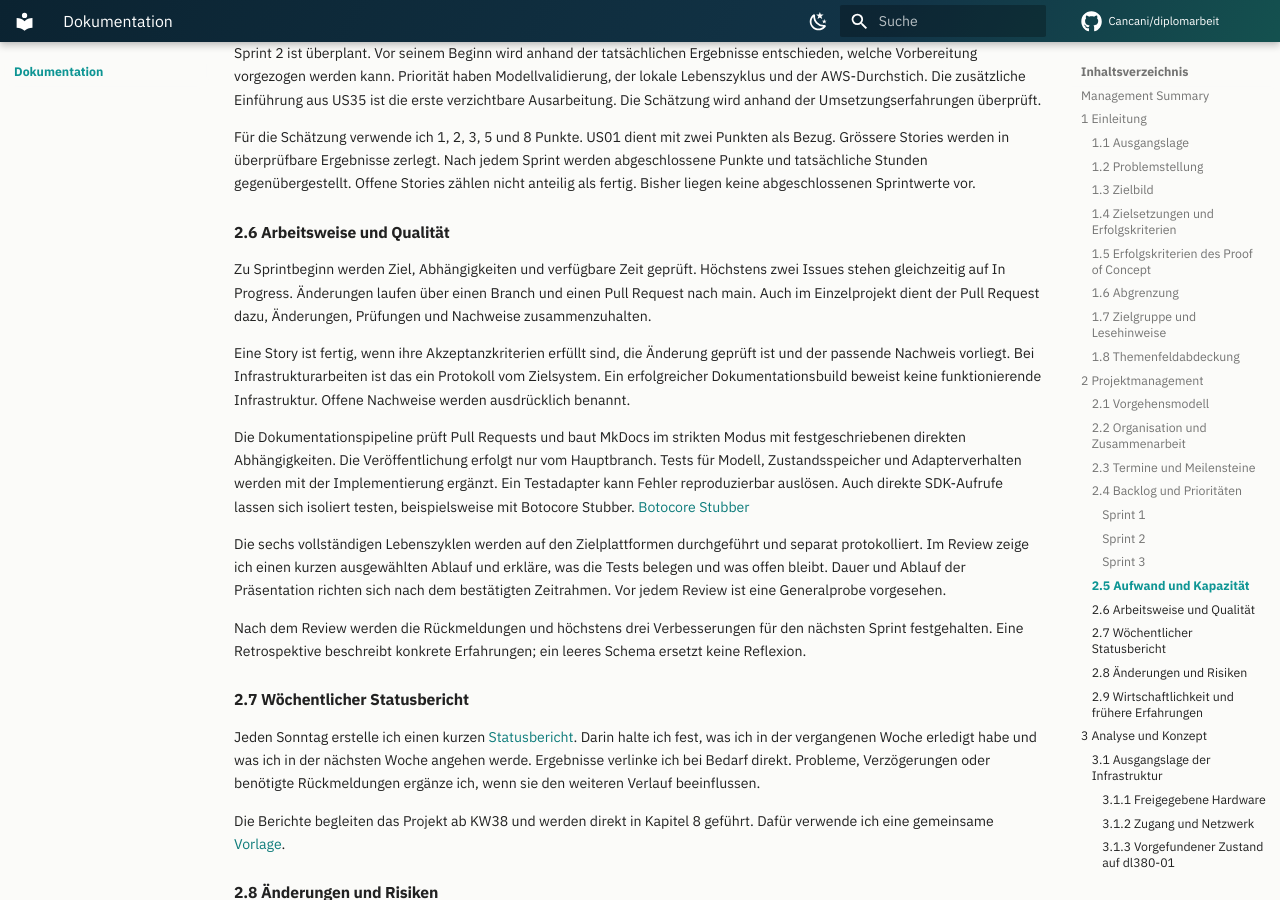
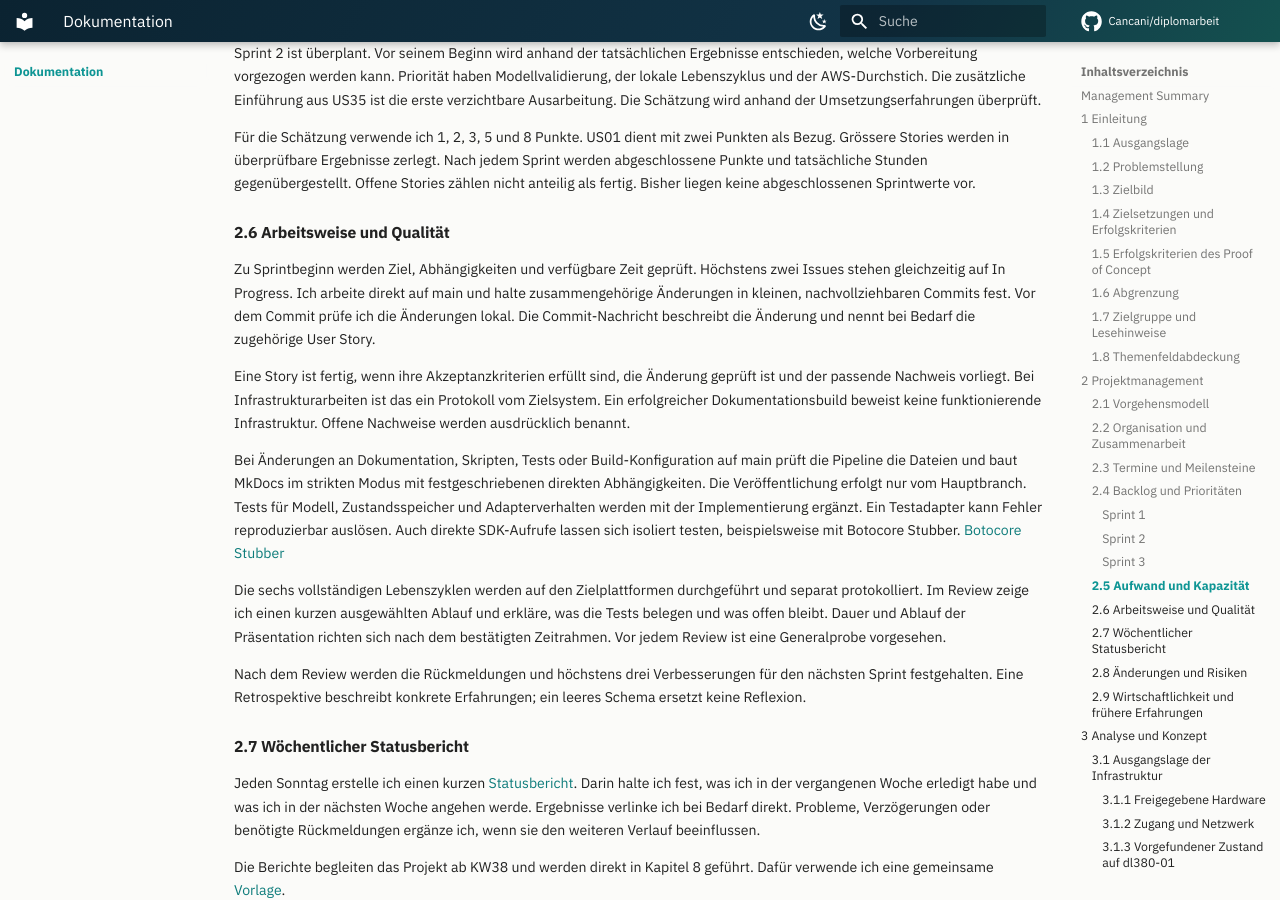
Before and after one commit to Cancani/diplomarbeit, an MkDocs documentation site: the page built from docs/dokumentation.md, in a window 1280 px wide and 900 px high, scrolled down 9307 px. Built offline with MkDocs 1.6.1 and Material for MkDocs 9.7.7, drawn with Linux system fonts in a browser that asks for light colours; comment, search, counter and statistics services are not loaded.

Commit message:
fix(planung): User Stories und Dokumentation auf direkte Commits abstimmen

```diff
--- a/docs/dokumentation.md
+++ b/docs/dokumentation.md
@@ -236,11 +236,11 @@ Für die Schätzung verwende ich 1, 2, 3, 5 und 8 Punkte. US01 dient mit zwei Pu
 
 ### 2.6 Arbeitsweise und Qualität
 
-Zu Sprintbeginn werden Ziel, Abhängigkeiten und verfügbare Zeit geprüft. Höchstens zwei Issues stehen gleichzeitig auf In Progress. Änderungen laufen über einen Branch und einen Pull Request nach main. Auch im Einzelprojekt dient der Pull Request dazu, Änderungen, Prüfungen und Nachweise zusammenzuhalten.
+Zu Sprintbeginn werden Ziel, Abhängigkeiten und verfügbare Zeit geprüft. Höchstens zwei Issues stehen gleichzeitig auf In Progress. Ich arbeite direkt auf main und halte zusammengehörige Änderungen in kleinen, nachvollziehbaren Commits fest. Vor dem Commit prüfe ich die Änderungen lokal. Die Commit-Nachricht beschreibt die Änderung und nennt bei Bedarf die zugehörige User Story.
 
 Eine Story ist fertig, wenn ihre Akzeptanzkriterien erfüllt sind, die Änderung geprüft ist und der passende Nachweis vorliegt. Bei Infrastrukturarbeiten ist das ein Protokoll vom Zielsystem. Ein erfolgreicher Dokumentationsbuild beweist keine funktionierende Infrastruktur. Offene Nachweise werden ausdrücklich benannt.
 
-Die Dokumentationspipeline prüft Pull Requests und baut MkDocs im strikten Modus mit festgeschriebenen direkten Abhängigkeiten. Die Veröffentlichung erfolgt nur vom Hauptbranch. Tests für Modell, Zustandsspeicher und Adapterverhalten werden mit der Implementierung ergänzt. Ein Testadapter kann Fehler reproduzierbar auslösen. Auch direkte SDK-Aufrufe lassen sich isoliert testen, beispielsweise mit Botocore Stubber. [Botocore Stubber](https://docs.aws.amazon.com/botocore/latest/reference/stubber.html)
+Bei Änderungen an Dokumentation, Skripten, Tests oder Build-Konfiguration auf main prüft die Pipeline die Dateien und baut MkDocs im strikten Modus mit festgeschriebenen direkten Abhängigkeiten. Die Veröffentlichung erfolgt nur vom Hauptbranch. Tests für Modell, Zustandsspeicher und Adapterverhalten werden mit der Implementierung ergänzt. Ein Testadapter kann Fehler reproduzierbar auslösen. Auch direkte SDK-Aufrufe lassen sich isoliert testen, beispielsweise mit Botocore Stubber. [Botocore Stubber](https://docs.aws.amazon.com/botocore/latest/reference/stubber.html)
 
 Die sechs vollständigen Lebenszyklen werden auf den Zielplattformen durchgeführt und separat protokolliert. Im Review zeige ich einen kurzen ausgewählten Ablauf und erkläre, was die Tests belegen und was offen bleibt. Dauer und Ablauf der Präsentation richten sich nach dem bestätigten Zeitrahmen. Vor jedem Review ist eine Generalprobe vorgesehen.
 
```
Also changed, not shown: other parts of docs/dokumentation.md (+1 -1 lines), 4 other files.
